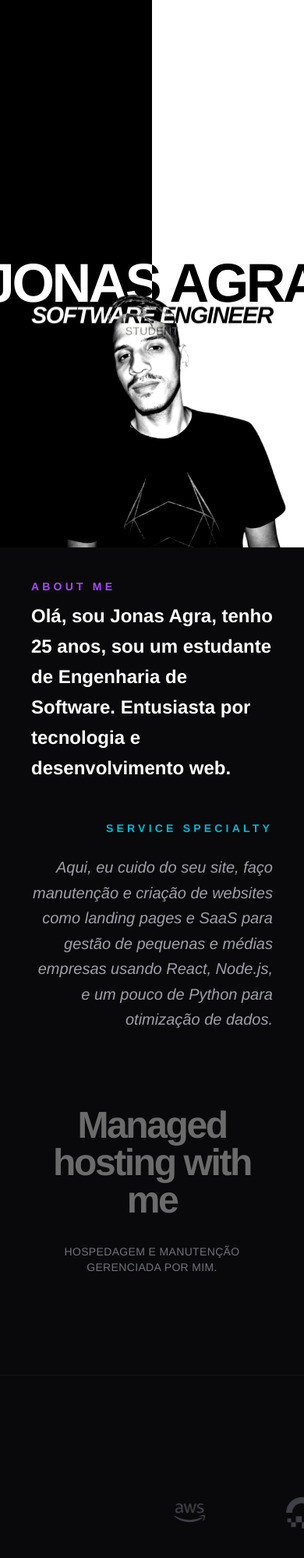
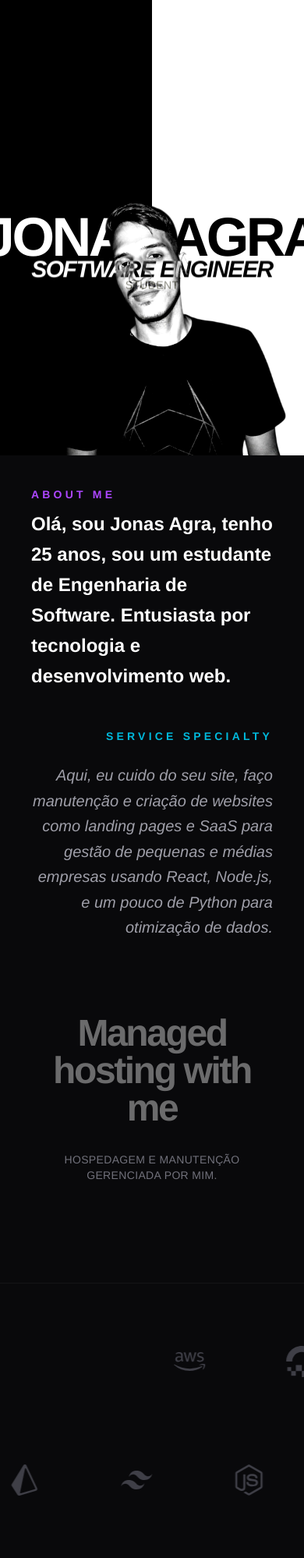
Before and after one commit to jonasagra/portifolio, a React (Vite) app: page / in a window 390 px wide. Shown: the top 1998 px of the page at 78% size. Built offline with nearby package versions, Linux system fonts and the light colour scheme; some icons are missing.

Commit message:
alteração nos planos

```diff
--- a/src/App.tsx
+++ b/src/App.tsx
@@ -115,7 +115,7 @@ export default function App() {
       {/* 1. HERO SECTION */}
       <section
         ref={heroRef}
-        className="relative min-h-[640px] h-[86svh] md:h-screen md:min-h-[680px] w-full flex flex-col items-center justify-center bg-white overflow-hidden"
+        className="relative min-h-[20px] h-[72svh] md:h-screen md:min-h-[680px] w-full flex flex-col items-center justify-center bg-white overflow-hidden"
       >
         <div className="absolute inset-0 flex">
           <div className="w-1/2 h-full bg-black" />
@@ -163,7 +163,7 @@ export default function App() {
             <img
               src="/photo.png"
               alt="Jonas Agra"
-              className="block w-full h-auto max-h-[88svh] md:max-h-[94vh] object-contain brightness-110 contrast-125 hero-photo-mask"
+              className="block w-full h-auto max-h-[122svh] md:max-h-[98vh] object-contain brightness-110 contrast-125 hero-photo-mask"
             />
           </motion.div>
         </div>
@@ -206,7 +206,7 @@ export default function App() {
       </section>
 
       {/* 3. LOGO MARQUEE SECTION */}
-      <section className="py-24 bg-zinc-950 border-y border-white/5 space-y-4">
+      <section className="py-5 bg-zinc-950 border-y border-white/5 -space-y-2">
         <LogoMarquee
           items={[
             { name: "WordPress", icon: SiWordpress },
--- a/src/components/PricingCard.tsx
+++ b/src/components/PricingCard.tsx
@@ -65,8 +65,8 @@ export default function PricingCard({ name, price, oldPrice, features, highlight
         <h3 className="text-xl font-bold text-zinc-400 mb-2">{name}</h3>
         <div className="flex flex-col sm:flex-row sm:items-baseline gap-1">
           <div className="flex items-center gap-1">
-            <span className="text-sm font-bold text-zinc-500">R$</span>
-            {!isDiscounted && <span className="text-4xl md:text-5xl font-black text-white drop-shadow-md">{price}</span>}
+            <span className="text-sm font-bold text-zinc-500"></span>
+            {!isDiscounted && <span className="text-5xl md:text-5xl font-black text-white mt-1.2">R$ {price}</span>}
             {isDiscounted && (
               <div className="flex flex-col">
                 <div className="flex items-center gap-2">
@@ -75,11 +75,11 @@ export default function PricingCard({ name, price, oldPrice, features, highlight
                   </span>
                   <span className="text-sm text-zinc-400 line-through">R$ {oldPrice}</span>
                 </div>
-                <span className="text-3xl md:text-5xl font-black text-white -mt-1">{price}</span>
+                <span className="text-5xl md:text-5xl font-black text-white mt-1">R$ {price}</span>
               </div>
             )}
           </div>
-          <span className="text-sm font-medium text-zinc-500 mt-1 sm:mt-0">/mês</span>
+          <span className="text-sm font-medium text-zinc-500 -mt-1.5">/mês</span>
         </div>
       </div>
 
```
